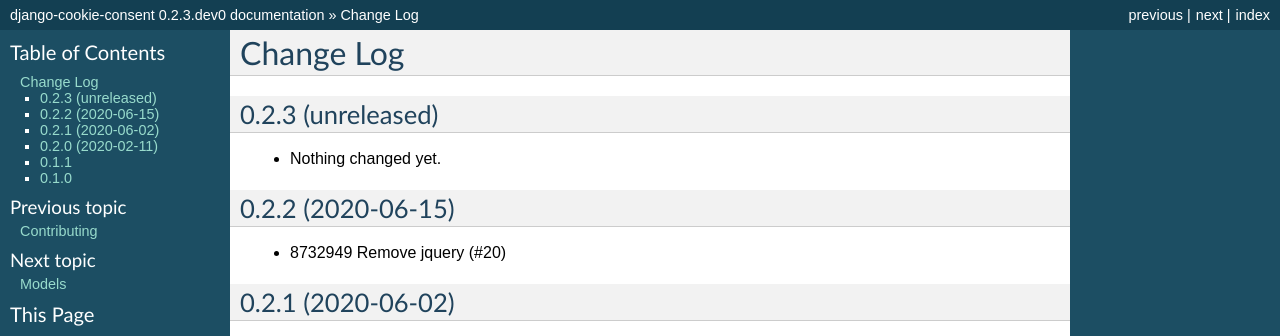
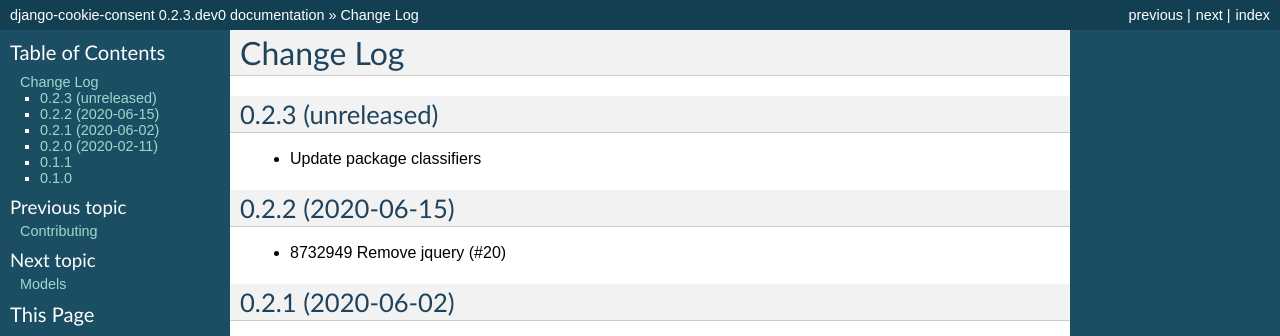
Before and after one commit to jazzband/django-cookie-consent, a Sphinx documentation site: the page built from docs/changelog.rst, in a window 1280 px wide. Shown: the top 336 px of the page. Built offline with Sphinx 7.4.7, drawn with Linux system fonts in a browser that asks for light colours; the version number is read from the project's files by our own code.

Commit message:
update changelog

```diff
--- a/docs/changelog.rst
+++ b/docs/changelog.rst
@@ -5,7 +5,7 @@
 0.2.3 (unreleased)
 ------------------
 
-- Nothing changed yet.
+* Update package classifiers
 
 
 0.2.2 (2020-06-15)
```
